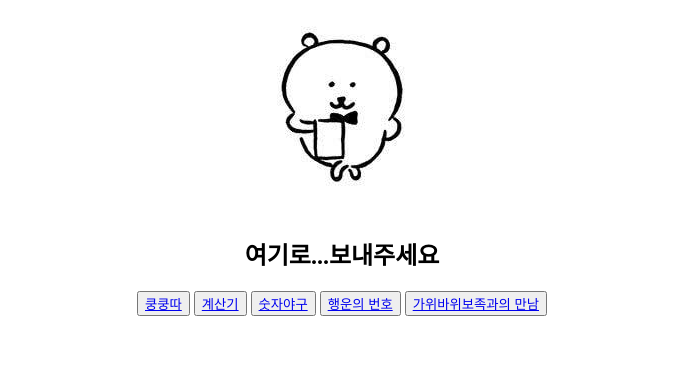
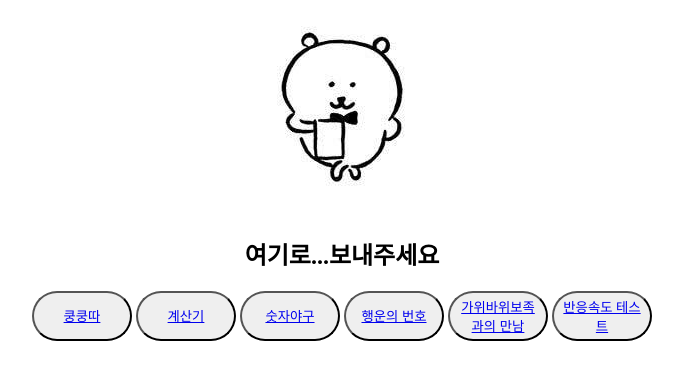
Before and after one commit to asgol1120/zerocho_js, a plain HTML site: page index.html in a window 1280 px wide. Shown: the part 87-466 px from the top of the page, without its empty margins (298-981 px from the left). Drawn offline with Linux system fonts and the light colour scheme.

Commit message:
Add files via upload

```diff
--- a/index.html
+++ b/index.html
@@ -4,10 +4,18 @@
     <meta charset="UTF-8">
     <meta http-equiv="X-UA-Compatible" content="IE=edge">
     <meta name="viewport" content="width=device-width, initial-scale=1.0">
-    <title>Document</title>
+    <title>집사 농담곰이 안내해드립니다.</title>
     <style>
         *{
             text-align: center;
+        }
+        button{
+            width: 100px;
+            height: 50px;
+            border-radius: 30px;
+            text-align: center;
+            margin: auto;
+            vertical-align: middle;
         }
     </style>
 </head>
@@ -15,11 +23,13 @@
     <h1>어디로 안내해드릴까요..아가씨..</h1>
     <img src="index.jfif">
     <h2>여기로...보내주세요</h2>
+    <div id="order">
     <button><a href="01_word_relay.html">쿵쿵따</a></button>
     <button><a href="02_calculator.html">계산기</a></button>
     <button><a href="03_number_baseball.html">숫자야구</a></button>
     <button><a href="04_lotto.html">행운의 번호</a></button>
     <button><a href="05_rsp.html">가위바위보족과의 만남</a></button>
-
+    <button><a href="06_response_check.html">반응속도 테스트</a></button>
+    </div>
 </body>
 </html>
```
